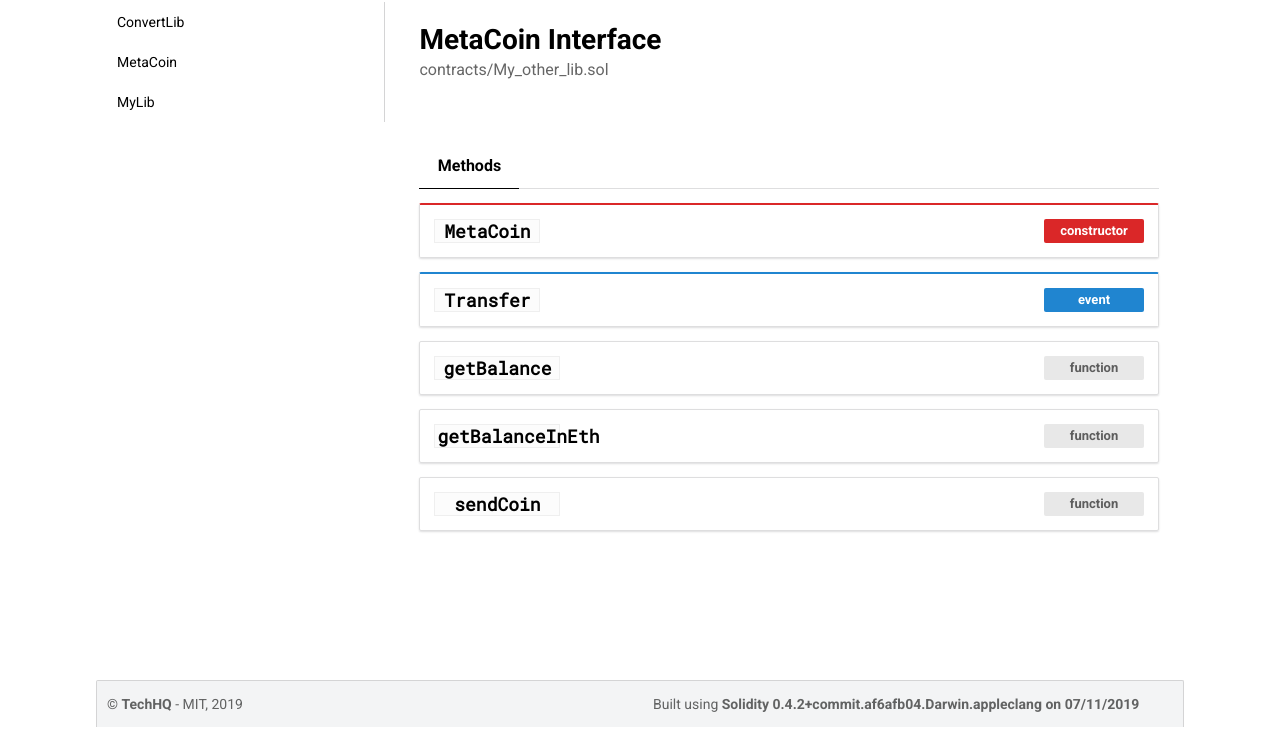
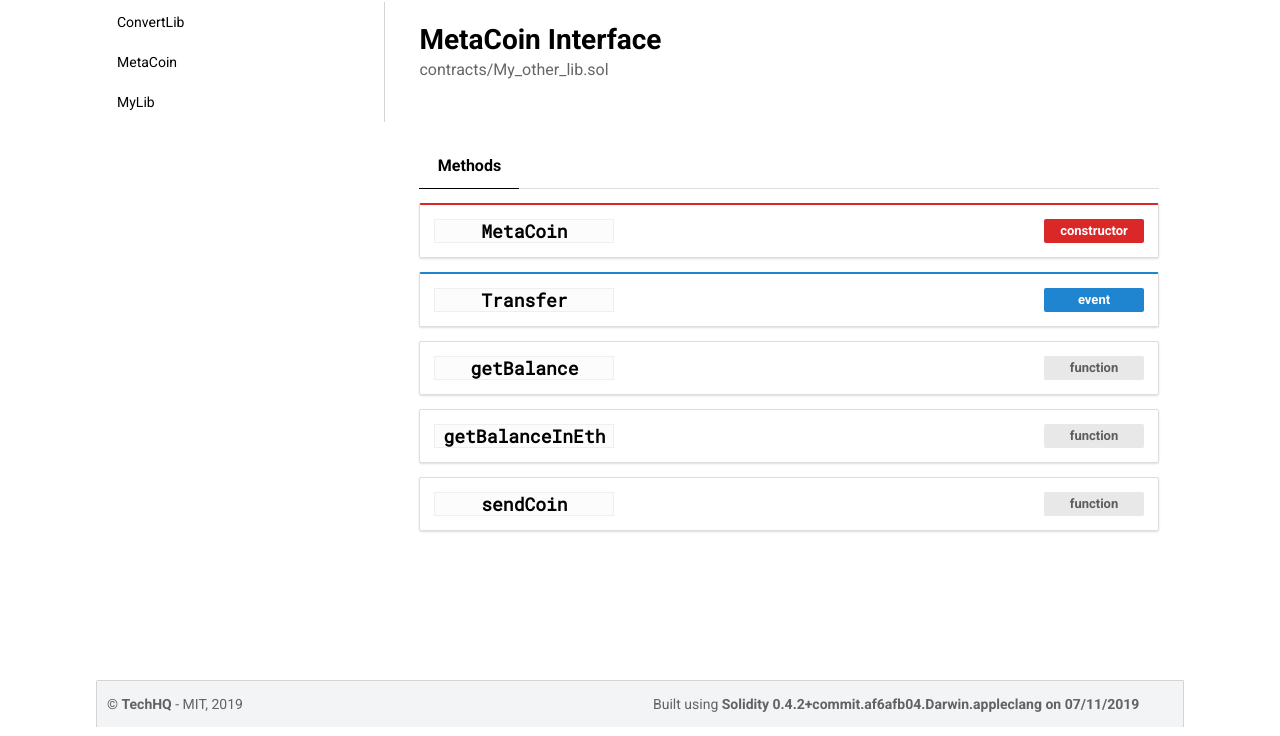
Before and after one commit to HQ20/soldoc, a website: page src/template/index.html in a window 1280 px wide. Shown: the part 64-800 px from the top of the page. Drawn offline with Linux system fonts and the light colour scheme.

Commit message:
card css refactor

```diff
--- a/src/template/index.html
+++ b/src/template/index.html
@@ -54,36 +54,36 @@
                 </div>
 
                 <!-- Constructor Cards -->
-                <div class="Constructor-Card">
-                    <p class="Constructor-Card__Title">MetaCoin</p>
+                <div class="Card Card--Constructor">
+                    <p class="Card__Title">MetaCoin</p>
                     <div></div>
-                    <p class="Constructor-Card__SubTitle">constructor</p>
+                    <p class="Card__SubTitle Card__SubTitle--Constructor">constructor</p>
                 </div>
 
                 <!-- Transfer Cards -->
-                <div class="Transfer-Card">
-                    <p class="Transfer-Card__Title">Transfer</p>
+                <div class="Card Card--Transfer">
+                    <p class="Card__Title">Transfer</p>
                     <div></div>
-                    <p class="Transfer-Card__SubTitle">event</p>
+                    <p class="Card__SubTitle Card__SubTitle--Transfer">event</p>
                 </div>
 
                 <!-- Function Cards -->
-                <div class="Function-Card">
-                    <p class="Function-Card__Title">getBalance</p>
+                <div class="Card">
+                    <p class="Card__Title">getBalance</p>
                     <div></div>
-                    <p class="Function-Card__SubTitle">function</p>
+                    <p class="Card__SubTitle Card__SubTitle--Function">function</p>
                 </div>
 
-                <div class="Function-Card">
-                    <p class="Function-Card__Title">getBalanceInEth</p>
+                <div class="Card">
+                    <p class="Card__Title">getBalanceInEth</p>
                     <div></div>
-                    <p class="Function-Card__SubTitle">function</p>
+                    <p class="Card__SubTitle Card__SubTitle--Function">function</p>
                 </div>
 
-                <div class="Function-Card">
-                    <p class="Function-Card__Title">sendCoin</p>
+                <div class="Card">
+                    <p class="Card__Title">sendCoin</p>
                     <div></div>
-                    <p class="Function-Card__SubTitle">function</p>
+                    <p class="Card__SubTitle Card__SubTitle--Function">function</p>
                 </div>
 
 
--- a/src/template/styles.css
+++ b/src/template/styles.css
@@ -149,35 +149,40 @@ Content
 }
 
 /****************************************************************************
-Constructor Card
+Card
 ****************************************************************************/
 
-.Constructor-Card {
+.Card {
     border: 1px solid #DEDEDF;
     display: grid;
-    grid-template-columns: 100px auto 100px;
+    grid-template-columns: 180px auto 100px;
     padding: 14px;
     box-shadow: 0 1px 2px 0 rgba(34,36,38,.15);
     border-radius: 2px;
-    border-top: 2px solid #DA2728;
     margin-bottom: 14px;
 }
 
-.Constructor-Card__Title {
+.Card--Transfer {
+    border-top: 2px solid #2085D0;
+}
+
+.Card--Constructor {
+    border-top: 2px solid #DA2728;
+}
+
+.Card__Title {
     background: #FCFCFC;
     text-align: center;
     border: 1px solid #EFEFEF;
-    width: 100px;
     padding: 2px;
     font-weight: 700;
     font-size: 18px;
     font-family: 'Roboto Mono', monospace;
 }
 
-.Constructor-Card__SubTitle {
+.Card__SubTitle {
     color: white;
     padding: 2px;
-    background: #DA2728;
     line-height: 20px;
     text-align: center;
     border-radius: 2px;
@@ -185,78 +190,19 @@ Constructor Card
     font-weight: 700;
 }
 
-/****************************************************************************
-Transfer Card
-****************************************************************************/
-
-.Transfer-Card {
-    border: 1px solid #DEDEDF;
-    display: grid;
-    grid-template-columns: 100px auto 100px;
-    padding: 14px;
-    box-shadow: 0 1px 2px 0 rgba(34,36,38,.15);
-    border-radius: 2px;
-    border-top: 2px solid #2085D0;
-    margin-bottom: 14px;
+.Card__SubTitle--Constructor {
+    background: #DA2728;
 }
 
-.Transfer-Card__Title {
-    background: #FCFCFC;
-    text-align: center;
-    border: 1px solid #EFEFEF;
-    width: 100px;
-    padding: 2px;
-    font-weight: 700;
-    font-size: 18px;
-    font-family: 'Roboto Mono', monospace;
+.Card__SubTitle--Transfer {
+    background: #2085D0;
 }
 
-.Transfer-Card__SubTitle {
-    color: white;
-    padding: 2px;
-    background: #2085D0;
-    line-height: 20px;
-    text-align: center;
-    border-radius: 2px;
-    font-size: 13px;
-    font-weight: 700;
+.Card__SubTitle--Function {
+    color: #5D5D5D;
+    background: #E8E8E8;
 }
 
-/****************************************************************************
-Function Card
-****************************************************************************/
-
-.Function-Card {
-    border: 1px solid #DEDEDF;
-    display: grid;
-    grid-template-columns: 100px auto 100px;
-    padding: 14px;
-    box-shadow: 0 1px 2px 0 rgba(34,36,38,.15);
-    border-radius: 2px;
-    margin-bottom: 14px;
-}
-
-.Function-Card__Title {
-    background: #FCFCFC;
-    text-align: center;
-    border: 1px solid #EFEFEF;
-    width: 120px;
-    padding: 2px;
-    font-weight: 700;
-    font-size: 18px;
-    font-family: 'Roboto Mono', monospace;
-}
-
-.Function-Card__SubTitle {
-    color: #5D5D5D;
-    padding: 2px;
-    background: #E8E8E8;
-    line-height: 20px;
-    text-align: center;
-    border-radius: 2px;
-    font-size: 13px;
-    font-weight: 700;
-}
 
 /****************************************************************************
 Footer
```
